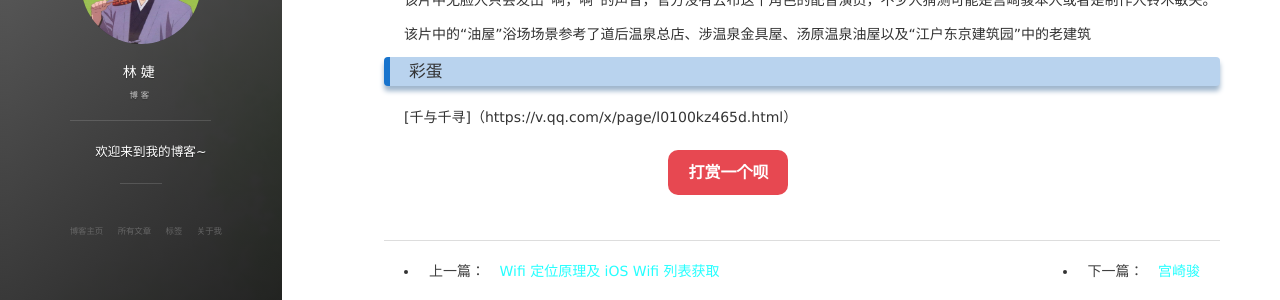
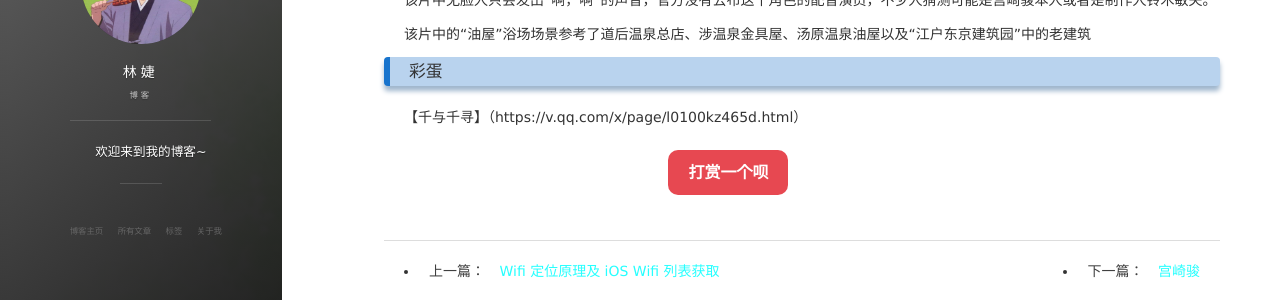
Before and after one commit to ywhlqm/L55J.github.io, a Jekyll site: the page built from _posts/2018-06-20-千与千寻.md, in a window 1280 px wide and 900 px high, scrolled down 1145 px. Shown: the part 364-664 px from the top of the window. Built offline with Jekyll 4.4.1, drawn with Linux system fonts in a browser that asks for light colours; nearby versions of some CDN libraries; comment, search, counter and statistics services are not loaded.

```diff
--- a/_posts/2018-06-20-千与千寻.md
+++ b/_posts/2018-06-20-千与千寻.md
@@ -55,4 +55,4 @@ tag: 宫崎骏
 该片中的“油屋”浴场场景参考了道后温泉总店、涉温泉金具屋、汤原温泉油屋以及“江户东京建筑园”中的老建筑
 
 ### 彩蛋
-[千与千寻]（https://v.qq.com/x/page/l0100kz465d.html）
+【千与千寻】（https://v.qq.com/x/page/l0100kz465d.html）
```
